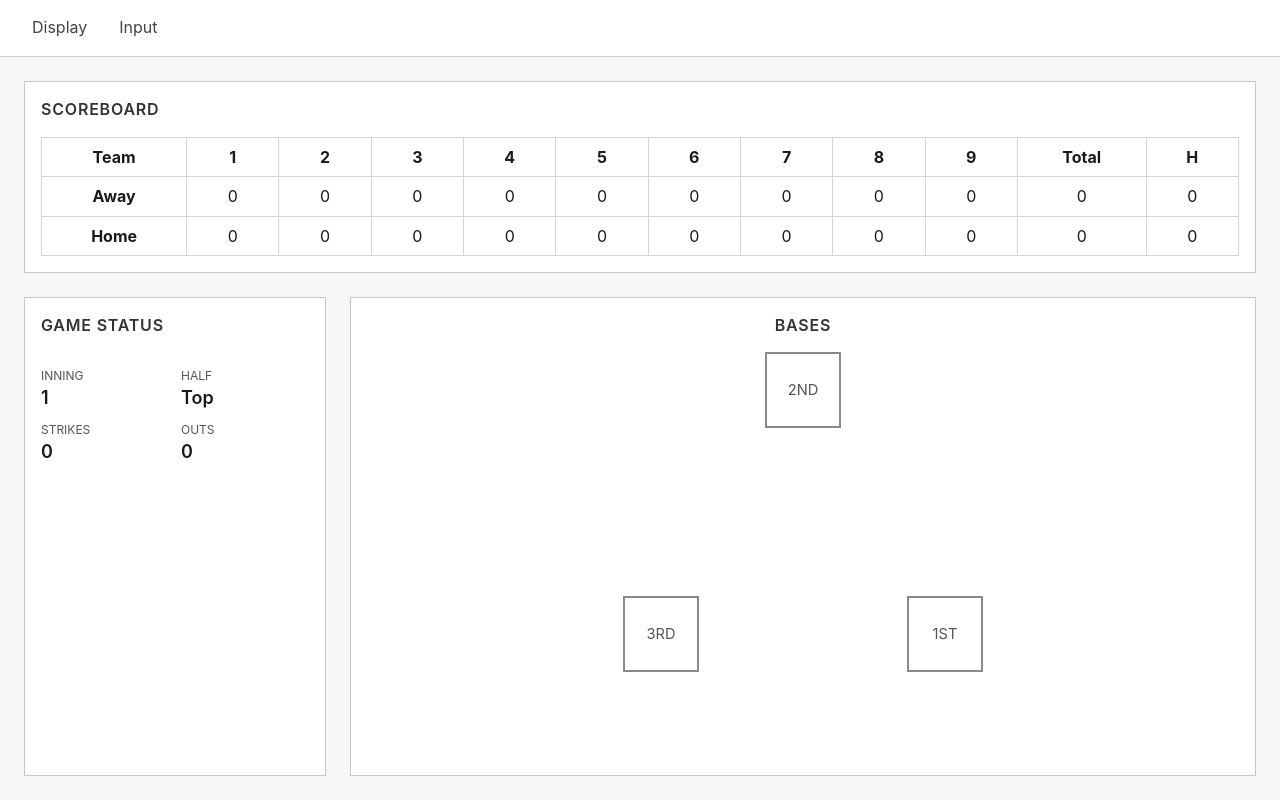
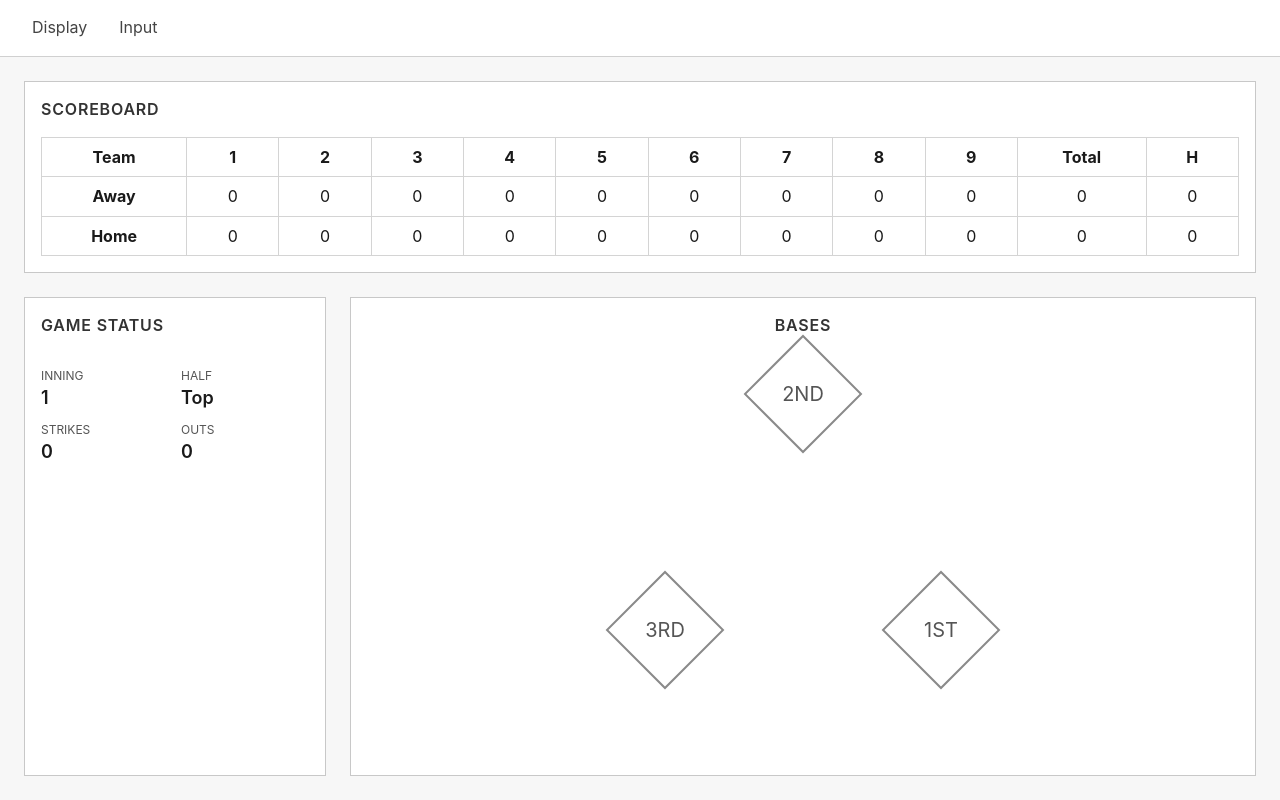
Before and after one commit to alexporasz/beerbaseball-app, a React (Vite) app: page / in a window 1280 px wide. Built offline with nearby package versions, Linux system fonts and the light colour scheme.

Commit message:
style: enlarge and rotate bases display

```diff
--- a/src/components/diamond.css
+++ b/src/components/diamond.css
@@ -1,5 +1,5 @@
 .wire-diamond {
-  --base-size: clamp(2.75rem, 30%, 4.75rem);
+  --base-size: clamp(3.25rem, 34%, 5.25rem);
   position: relative;
   width: min(100%, 360px);
   aspect-ratio: 9 / 8;
@@ -10,18 +10,29 @@
   position: absolute;
   width: var(--base-size);
   height: var(--base-size);
-  border: 2px solid #8a8a8a;
   display: flex;
   align-items: center;
   justify-content: center;
+  color: #555;
+  font-size: calc(var(--base-size) / 2.6);
+  text-transform: uppercase;
+}
+
+.wire-diamond .base::before {
+  content: '';
+  position: absolute;
+  inset: 0;
+  border: 2px solid #8a8a8a;
   background: #fff;
-  color: #555;
-  font-size: calc(var(--base-size) / 3);
-  text-transform: uppercase;
+  transform: rotate(45deg);
+  transform-origin: center;
+  transition: background 150ms ease, border-color 150ms ease;
 }
 
 .wire-diamond .base span {
   pointer-events: none;
+  position: relative;
+  z-index: 1;
 }
 
 .wire-diamond .base-1 {
@@ -40,14 +51,17 @@
   left: 0;
 }
 
-.wire-diamond .occupied {
+.wire-diamond .base.occupied {
+  color: #1a1a1a;
+}
+
+.wire-diamond .base.occupied::before {
   background: #d8ecff;
   border-color: #3b6ea5;
-  color: #1a1a1a;
 }
 
 @media (max-width: 640px) {
   .wire-diamond {
-    --base-size: clamp(2.5rem, 34%, 3.5rem);
+    --base-size: clamp(3rem, 40%, 4.25rem);
   }
 }
```
